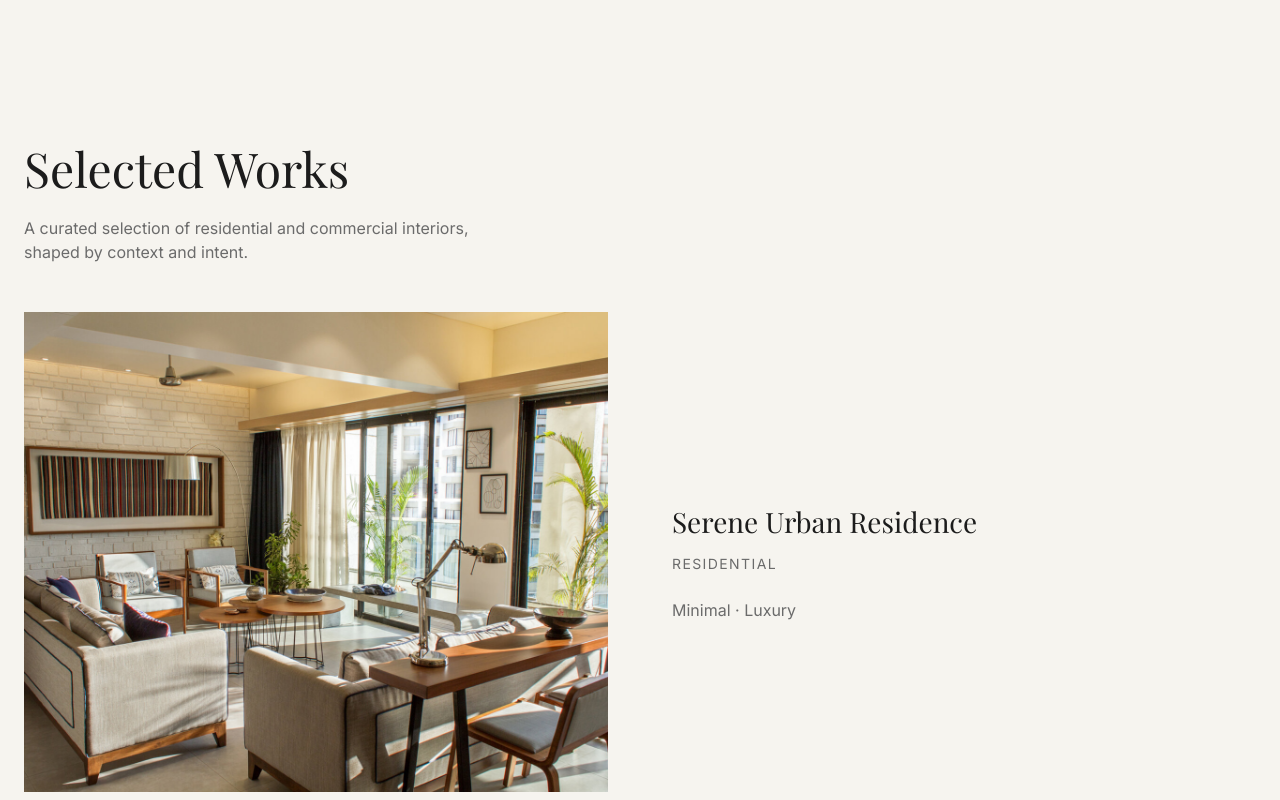
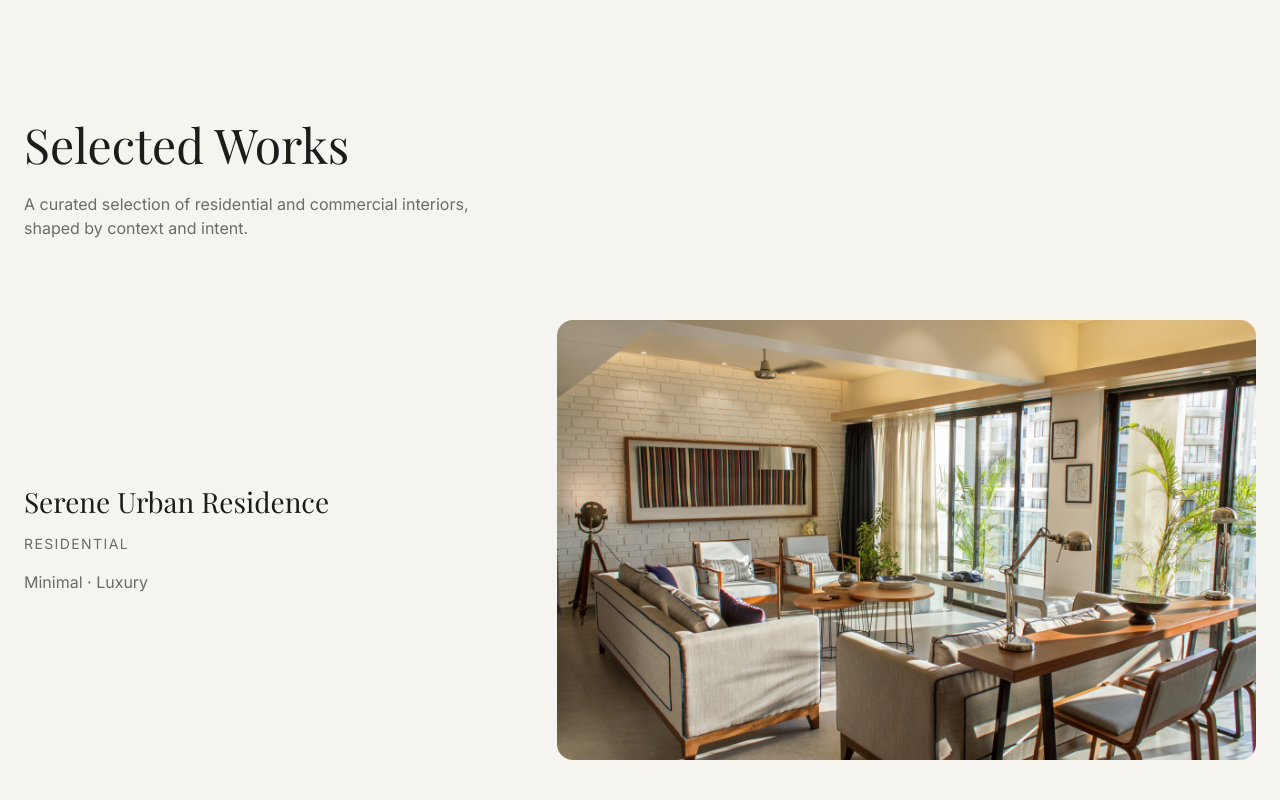
Before and after one commit to AdillSyed/interior-portfolio, a React (Vite) app: page / in a window 1280 px wide. Shown: the part 760-1560 px from the top of the page. Built offline with nearby package versions, Linux system fonts and the light colour scheme; a web font is replaced by a local one.

Commit message:
Fix mobile project nav layout by moving navigation into grid flow

```diff
--- a/src/components/Hero.jsx
+++ b/src/components/Hero.jsx
@@ -4,7 +4,7 @@ import { motion } from "framer-motion";
 const Hero = () => {
   return (
     <section className="min-h-screen bg-[#F6F4EF] flex items-center">
-      <div className="max-w-7xl mx-auto px-6 py-32 grid grid-cols-1 md:grid-cols-2 gap-24 items-center">
+      <div className="max-w-7xl mx-auto px-6 py-32 pb-12 grid grid-cols-1 md:grid-cols-2 gap-24 items-center">
         <motion.div
           initial={{ opacity: 0, y: 24 }}
           animate={{ opacity: 1, y: 0 }}
--- a/src/components/SelectedWorks.jsx
+++ b/src/components/SelectedWorks.jsx
@@ -5,33 +5,40 @@ import { Link } from "react-router-dom";
 const SelectedWorks = () => {
   return (
     <section id="works" className="bg-[#F6F4EF]">
-      <div className="max-w-7xl mx-auto px-6 py-12 pb-12">
-
-        <div className="mb-12">
+      <div className="max-w-7xl mx-auto px-6 py-20">
+        <div className="mb-20">
           <h2 className="font-serif text-3xl sm:text-4xl md:text-5xl text-[#1C1C1C]">
             Selected Works
           </h2>
           <p className="mt-6 text-[#6B6B6B] max-w-md">
-            A curated selection of residential and commercial interiors,
-            shaped by context and intent.
+            A curated selection of residential and commercial interiors, shaped
+            by context and intent.
           </p>
         </div>
 
         <div className="space-y-32">
-          {projects.map((project, index) => (
-            <Link to={`/projects/${project.id}`} className="block" key={project.id}>
-            <motion.div
+          {projects.map((project, index) => {
+            const isEven = index % 2 === 0;
+
+            return (
+              <Link
+                to={`/projects/${project.id}`}
+                key={project.id}
+                className="block"
+              >
+                <motion.article
                   initial={{ opacity: 0, y: 32 }}
                   whileInView={{ opacity: 1, y: 0 }}
                   viewport={{ once: true }}
                   transition={{ duration: 0.6, ease: "easeOut" }}
-              key={project.id}
-              className={`flex flex-col ${
-                index % 2 === 0 ? "md:flex-row" : "md:flex-row-reverse"
-              } gap-16 items-center`}
+                  className="grid grid-cols-1 md:grid-cols-12 gap-12 items-center"
                 >
-
-              <div className="w-full md:w-1/2 h-[60vh] overflow-hidden">
+                  <div
+                    className={`w-full h-[55vh] overflow-hidden rounded-2xl
+    md:col-span-7 md:row-start-1 ${
+      isEven ? "md:col-start-6" : "md:col-start-1"
+    }`}
+                  >
                     <motion.img
                       src={project.images[0]}
                       alt={project.title}
@@ -41,8 +48,12 @@ const SelectedWorks = () => {
                     />
                   </div>
 
-              <div className="w-full md:w-1/2">
-                <h3 className="mt-6 font-serif text-2xl sm:text-[28px] text-[#1C1C1C]">
+                  <div
+                    className={`md:col-span-4 md:row-start-1 ${
+                      isEven ? "md:col-start-1" : "md:col-start-10"
+                    }`}
+                  >
+                    <h3 className="font-serif text-2xl sm:text-[28px] text-[#1C1C1C]">
                       {project.title}
                     </h3>
 
@@ -50,15 +61,13 @@ const SelectedWorks = () => {
                       {project.type}
                     </p>
 
-                <p className="mt-6 text-[#6B6B6B]">
-                  {project.style}
-                </p>
+                    <p className="mt-4 text-[#6B6B6B]">{project.style}</p>
                   </div>
-            </motion.div>
+                </motion.article>
               </Link>
-          ))}
+            );
+          })}
         </div>
-
       </div>
     </section>
   );
--- a/src/pages/ProjectDetail.jsx
+++ b/src/pages/ProjectDetail.jsx
@@ -50,8 +50,8 @@ const ProjectDetail = () => {
 
   return (
     <>
-      <section className="h-[100svh] relative flex items-center bg-[#F6F4EF]">
-        <div className="max-w-7xl mx-auto px-6 grid grid-cols-1 md:grid-cols-2 gap-12 items-center">
+      <section className="relative min-h-[100svh] bg-[#F6F4EF] py-12 md:flex md:items-center">
+        <div className="max-w-7xl mx-auto px-6 grid grid-cols-1 md:grid-cols-2 gap-12 items-start">
           <div>
             <a
               href="/#works"
@@ -81,8 +81,9 @@ const ProjectDetail = () => {
               onClick={() => openLightbox(0)}
             />
           </div>
-        </div>
-        <div className="absolute bottom-8 left-0 right-0 flex justify-between px-8 text-sm uppercase tracking-widest text-[#1C1C1C]">
+          <div className="mt-8 flex justify-between px-6
+    text-sm uppercase tracking-widest text-[#1C1C1C]
+    md:absolute md:bottom-8 md:left-0 md:right-0 md:px-8">
           {prevProject ? (
             <a
               href={`/projects/${prevProject.id}`}
@@ -104,6 +105,7 @@ const ProjectDetail = () => {
           ) : (
             <span />
           )}
+        </div>
         </div>
       </section>
 
```
Lines whose indentation alone changed are shown as unchanged.
